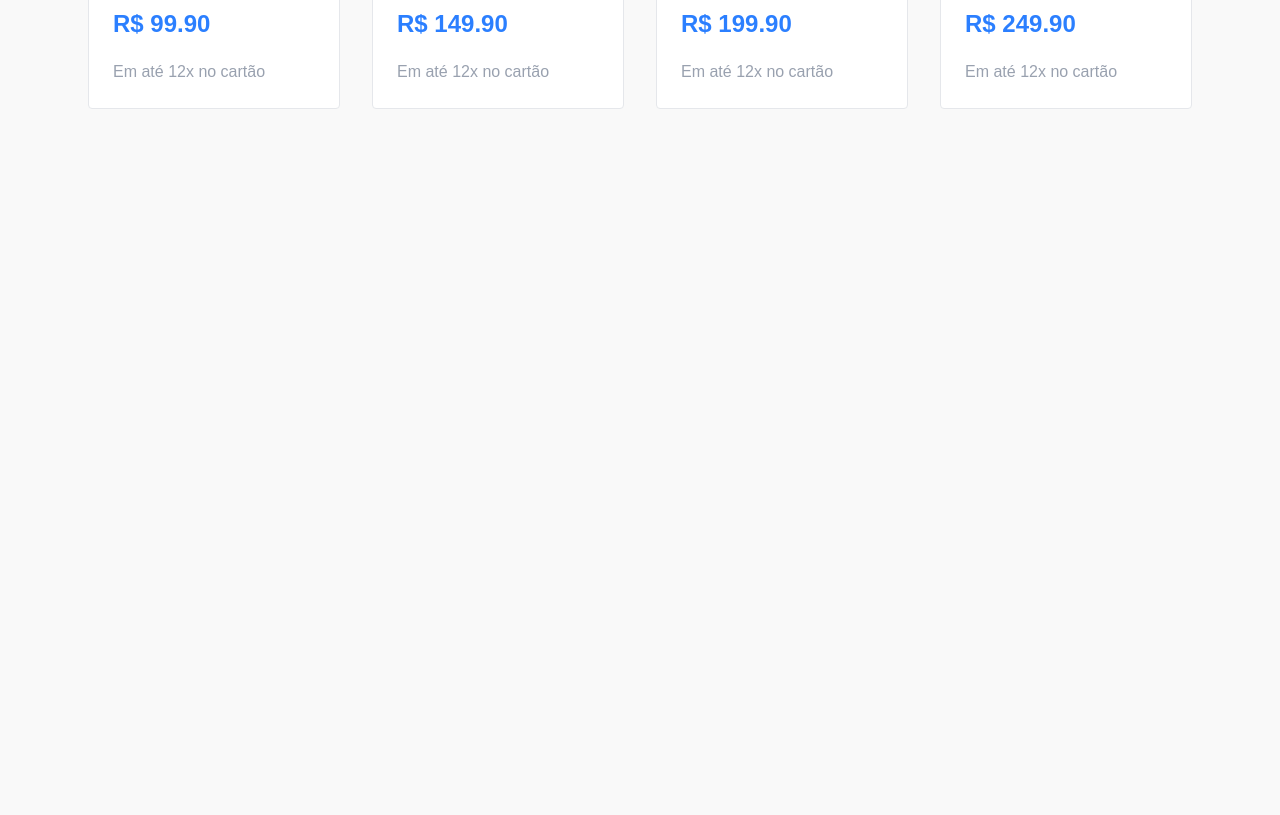
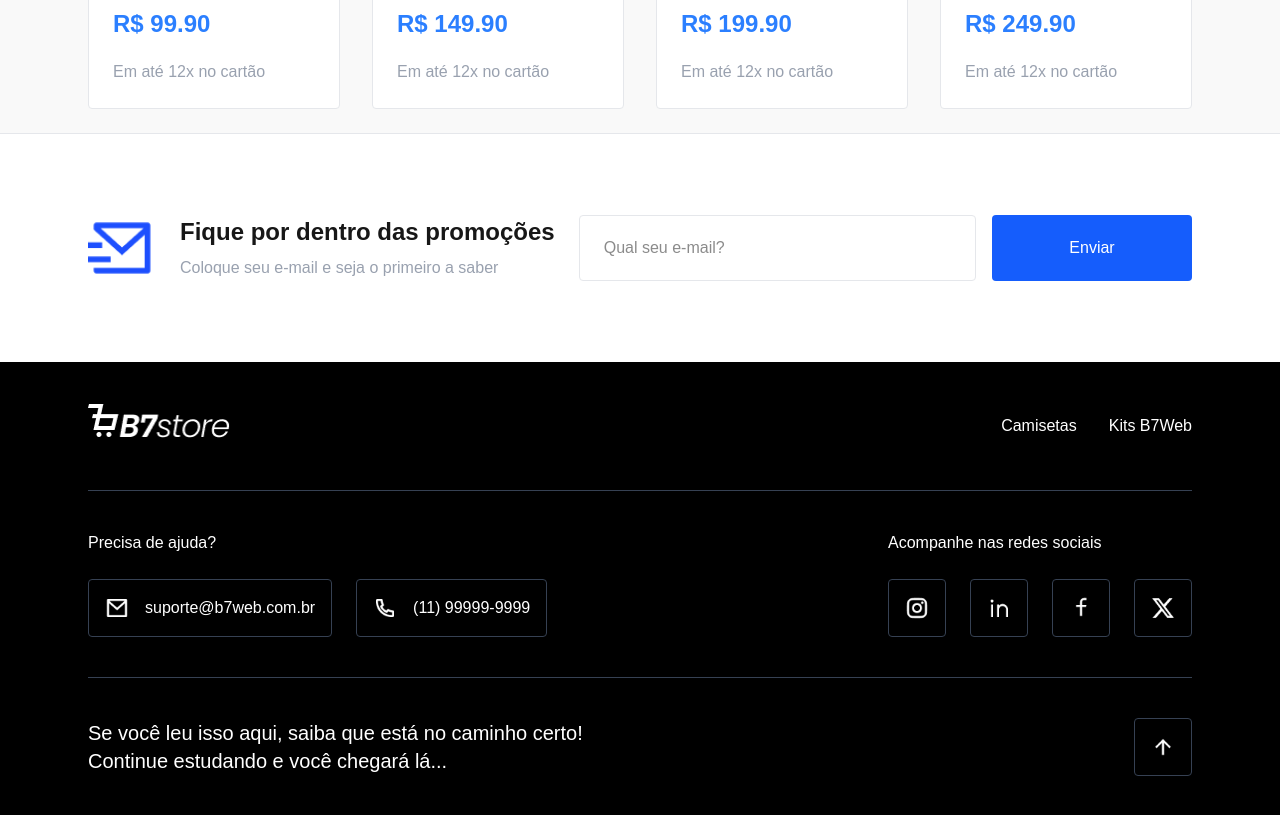
Before and after one commit to FabinhoFlauzino/b7store-frontend, a Next.js app: page / in a window 1280 px wide. Shown: the part 1760-2575 px from the top of the page. Before the commit the page ends 1893 px from the top, so only its background shows below. Built offline with nearby package versions, Linux system fonts and the light colour scheme.

Commit message:
Componente Footer

```diff
--- a/src/app/(site)/layout.tsx
+++ b/src/app/(site)/layout.tsx
@@ -1,3 +1,4 @@
+import { Footer } from "@/components/layout/footer";
 import { Header } from "@/components/layout/header";
 
 export default function SiteLayout({
@@ -10,6 +11,7 @@
       <main className="w-full max-w-6xl mx-auto p-6">
         {children}
       </main>
+      <Footer />
     </div>
   )
 }
--- /dev/null
+++ b/src/components/layout/footer-button.tsx
@@ -0,0 +1,25 @@
+import Image from "next/image";
+import Link from "next/link";
+
+type Props = {
+  href: string;
+  icon: string;
+  label?: string;
+}
+export const FooterButton = ({ href, icon, label }: Props) => {
+  return (
+    <Link href={href}>
+      <div className="flex items-center gap-4 border border-gray-700 rounded-sm p-4 hover:bg-gray-900">
+        <Image
+          src={icon}
+          alt=""
+          width={24}
+          height={24}
+        />
+        {label &&
+          <div className="flex-1">{label}</div>
+        }
+      </div>
+    </Link>
+  );
+}
--- /dev/null
+++ b/src/components/layout/footer.tsx
@@ -0,0 +1,106 @@
+import Image from "next/image";
+import Link from "next/link";
+import { FooterButton } from "./footer-button";
+import { data } from "@/data";
+
+export const Footer = () => {
+  return (
+    <footer>
+      <div className="bg-white border-t border-gray-200 px-6 py-14">
+        <div className="w-full max-w-6xl mx-auto p-6 flex flex-col md:flex-row items-center gap-6">
+          <Image
+            src={'/assets/ui/mail-send-line.png'}
+            alt=""
+            width={68}
+            height={68}
+          />
+          <div className="text-center md:text-left">
+            <h3 className="font-bold text-2xl mb-6 md:mb-2">Fique por dentro das promoções</h3>
+            <p className="text-gray-400">Coloque seu e-mail e seja o primeiro a saber</p>
+          </div>
+          <form method="POST" className="w-full flex-1 flex flex-col gap-4 md:flex-row">
+            <input
+              type="text"
+              className="flex-1 border border-gray-200 rounded-sm px-6 py-5 outline-0"
+              placeholder="Qual seu e-mail?"
+            />
+            <input
+              type="submit"
+              value="Enviar"
+              className="w-full md:w-50 px-6 py-5 bg-blue-600 text-white border-0 rounded-sm"
+            />
+          </form>
+        </div>
+      </div>
+      <div className="bg-black text-white">
+        <div className="w-full max-w-6xl mx-auto px-6">
+          <div className="flex flex-col md:flex-row justify-between items-center gap-6 py-16 md:py-10 border-b border-gray-700">
+            <Link href="/">
+              <Image
+                src={'/assets/ui/logo-white.png'}
+                alt="B7Store"
+                width={143}
+                height={48}
+              />
+            </Link>
+            <ul className="flex flex-col md:flex-row gap-8 items-center">
+              {data.menu.map((item, index) => (
+                <li key={index}><Link href={item.href}>{item.label}</Link></li>
+              ))}
+            </ul>
+          </div>
+          <div className="flex flex-col md:flex-row gap-6 py-16 md:py-10 border-b border-gray-700">
+            <div className="flex-1">
+              <h4 className="mb-6 text-center md:text-left">Precisa de ajuda?</h4>
+              <div className="flex flex-col md:flex-row gap-6">
+                <FooterButton
+                  href="mailto:suporte@b7web.com.br"
+                  icon="/assets/ui/mail-line.png"
+                  label="suporte@b7web.com.br"
+                />
+                <FooterButton
+                  href=""
+                  icon="/assets/ui/phone-line.png"
+                  label="(11) 99999-9999"
+                />
+              </div>
+            </div>
+            <div className="">
+              <h4 className="mb-6 text-center md:text-left">Acompanhe nas redes sociais</h4>
+              <div className="flex flex-row justify-between gap-6">
+                <FooterButton
+                  href=""
+                  icon="/assets/ui/instagram-line.png"
+                />
+                <FooterButton
+                  href=""
+                  icon="/assets/ui/linkedin-line.png"
+                />
+                <FooterButton
+                  href=""
+                  icon="/assets/ui/facebook-line.png"
+                />
+                <FooterButton
+                  href=""
+                  icon="/assets/ui/twitter-x-fill.png"
+                />
+              </div>
+            </div>
+          </div>
+          <div className="flex flex-col md:flex-row gap-14 justify-between items-center py-16 md:py-10">
+            <div className="text-xl text-center md:text-left">
+              Se você leu isso aqui, saiba que está no caminho certo!<br />
+              Continue estudando e você chegará lá...
+            </div>
+            <div className="flex justify-center">
+              <FooterButton
+                href="/"
+                icon="/assets/ui/arrow-up-line.png"
+              />
+            </div>
+          </div>
+        </div>
+      </div>
+    </footer>
+  );
+}
--- a/src/components/layout/header.tsx
+++ b/src/components/layout/header.tsx
@@ -5,6 +5,7 @@
 import { HeaderIcon } from "./header-icon"
 import { useState } from "react"
 import { HeaderSearch } from "./header-search"
+import { data } from "@/data"
 
 type MenuItem = {
   label: string;
@@ -12,11 +13,6 @@
 }
 
 export function Header() {
-  const menu: MenuItem[] = [
-    { label: "Camisetas", href: "/categoaries/camisa" },
-    { label: "Kits B7Web", href: "/categoaries/kits" },
-  ]
-
   const [menuOpened, setMenuOpened] = useState(false)
 
   return (
@@ -41,7 +37,7 @@
             <div className="w-full hidden md:flex items-center px-6 gap-6">
               <div className="flex-1">
                 <ul className="flex gap-10">
-                  {menu.map(item => (
+                  {data.menu.map(item => (
                     <li key={item.label}>
                       <Link href={item.href} className="font-medium text-gray-600">
                         {item.label}
@@ -77,7 +73,7 @@
 
       {menuOpened && (
         <div className="md:hidden pb-6">
-          {menu.map(item => (
+          {data.menu.map(item => (
             <Link key={item.label} href={item.href}>
               <div className="p-6 border-b border-gray-200 flex items-center justify-between">
                 <div className="font-medium text-lg text-gray-500">
--- a/src/data.ts
+++ b/src/data.ts
@@ -34,5 +34,9 @@
       price: 249.90,
       liked: true
     },
+  ],
+  menu: [
+    { label: "Camisetas", href: "/categoaries/camisa" },
+    { label: "Kits B7Web", href: "/categoaries/kits" },
   ]
 }
--- /dev/null
+++ b/src/types/menu-item.ts
@@ -0,0 +1 @@
+export type MenuItem = { label: string, href: string }
```
